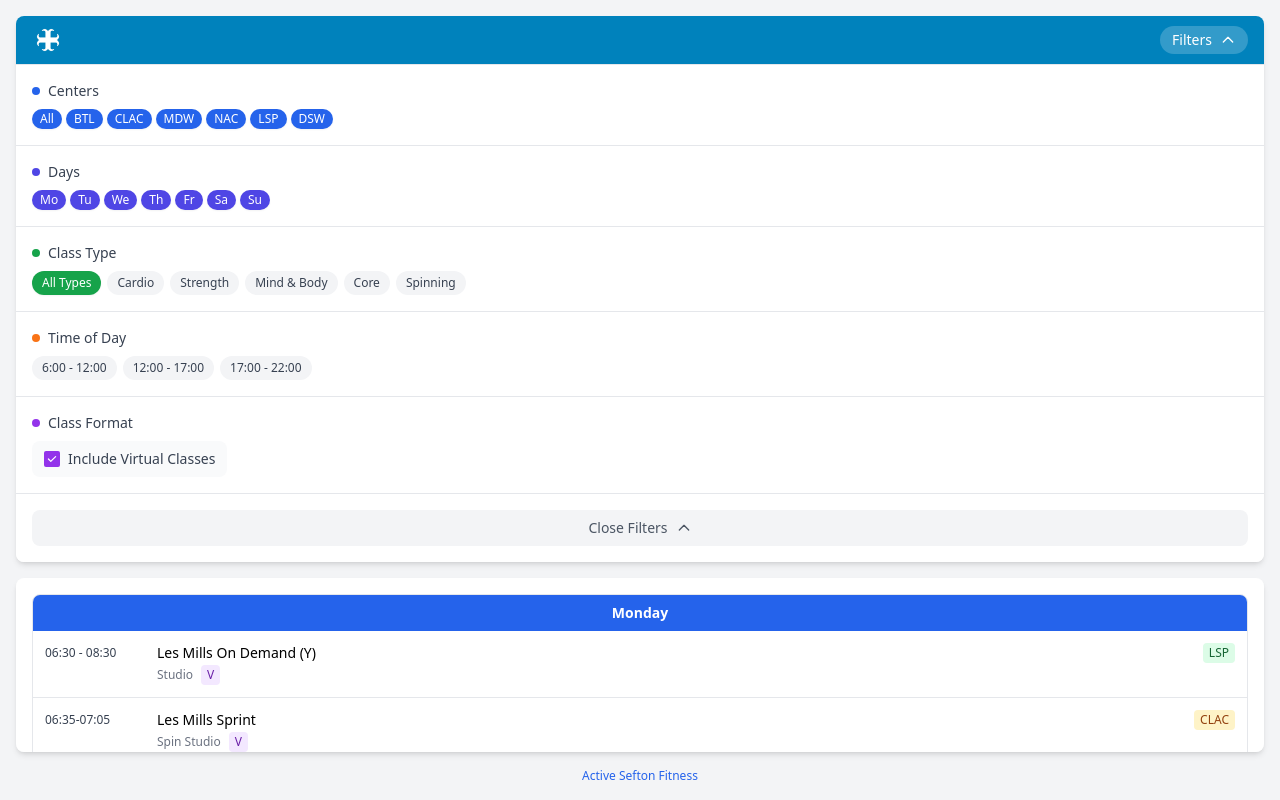
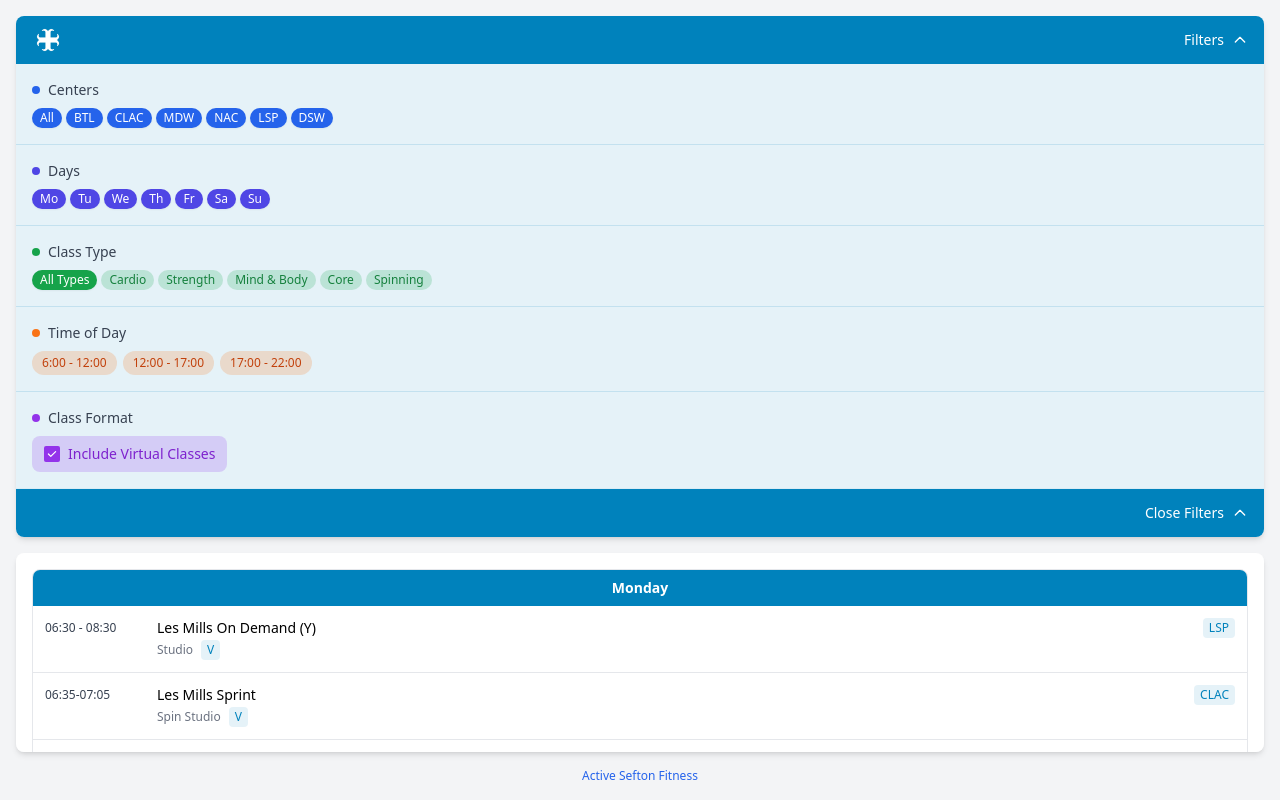
Before and after one commit to johnnyhawk02/fitness-timetable-app, a React (Create React App) app: page / in a window 1280 px wide. Both pictures are taken after a click on the button "Filters". Built offline with nearby package versions, Linux system fonts and the light colour scheme.

Commit message:
Refactor FitnessTimetable UI with consistent color scheme and improved filter interactions

```diff
--- a/src/components/FitnessTimetable.jsx
+++ b/src/components/FitnessTimetable.jsx
@@ -648,12 +648,12 @@ const FitnessTimetable = () => {
       {/* Header and main filter toggle */}
       <div className="bg-white rounded-lg shadow-md overflow-hidden">
         {/* App header */}
-        <div className="bg-[rgb(0,130,188)] px-4 py-2 flex justify-between items-center">
+        <button
+          onClick={toggleFilters}
+          className="w-full bg-[rgb(0,130,188)] px-4 py-2 flex justify-between items-center hover:bg-[rgb(0,130,188)]/90 transition-colors"
+        >
           <img src="/images/logo.jpg" alt="Active Sefton Fitness" className="h-8 object-contain" />
-          <button
-            onClick={toggleFilters}
-            className="flex items-center text-sm font-medium text-white bg-white/20 hover:bg-white/30 transition-colors rounded-full px-3 py-1"
-          >
+          <div className="flex items-center text-sm font-medium text-white">
             <span className="mr-1">Filters</span>
             {getActiveFilterCount() > 0 &&
               <span className="ml-1 bg-orange-500 text-white text-xs px-1.5 py-0.5 rounded-full">
@@ -669,17 +669,17 @@ const FitnessTimetable = () => {
             >
               <path strokeLinecap="round" strokeLinejoin="round" strokeWidth="2" d="M19 9l-7 7-7-7"></path>
             </svg>
-          </button>
-        </div>
+          </div>
+        </button>
 
         {/* Filter panel wrapper - always present */}
         <div
           className={`overflow-hidden transition-all duration-300 ease-in-out ${
-            filtersExpanded ? 'max-h-[80vh] opacity-100 border-t border-gray-200' : 'max-h-0 opacity-0 border-none'
+            filtersExpanded ? 'max-h-[80vh] opacity-100' : 'max-h-0 opacity-0'
           }`}
         >
-          <div className="bg-white">
-            <div className="divide-y divide-gray-200">
+          <div className="bg-[rgb(0,130,188)]/10">
+            <div className="divide-y divide-[rgb(0,130,188)]/15">
               {/* Centers filter */}
               <div className="p-4">
                 <div className="flex items-center mb-2">
@@ -692,7 +692,7 @@ const FitnessTimetable = () => {
                     className={`px-2 py-0.5 rounded-full text-xs font-medium transition-colors ${
                       Object.values(selectedCenters).every(selected => selected)
                         ? 'bg-blue-600 text-white shadow-sm'
-                        : 'bg-gray-100 text-gray-700 hover:bg-gray-200'
+                        : 'bg-[rgb(0,130,188)]/20 text-[rgb(0,130,188)] hover:bg-[rgb(0,130,188)]/30'
                     }`}
                   >
                     All
@@ -704,7 +704,7 @@ const FitnessTimetable = () => {
                       className={`px-2 py-0.5 rounded-full text-xs font-medium transition-colors ${
                         selectedCenters[center]
                           ? 'bg-blue-600 text-white shadow-sm'
-                          : 'bg-gray-100 text-gray-700 hover:bg-gray-200'
+                          : 'bg-[rgb(0,130,188)]/20 text-[rgb(0,130,188)] hover:bg-[rgb(0,130,188)]/30'
                       }`}
                     >
                       {CENTER_ABBREVIATIONS[center] || center}
@@ -727,7 +727,7 @@ const FitnessTimetable = () => {
                       className={`px-2 py-0.5 rounded-full text-xs font-medium transition-colors ${
                         selectedDays[day]
                           ? 'bg-indigo-600 text-white shadow-sm'
-                          : 'bg-gray-100 text-gray-700 hover:bg-gray-200'
+                          : 'bg-indigo-600/20 text-indigo-700 hover:bg-indigo-600/30'
                       }`}
                     >
                       {dayAbbreviations[day]}
@@ -742,14 +742,14 @@ const FitnessTimetable = () => {
                   <div className="w-2 h-2 bg-green-600 rounded-full mr-2"></div>
                   <div className="text-sm font-medium text-gray-700">Class Type</div>
                 </div>
-                <div className="mt-2 flex flex-wrap gap-1.5">
+                <div className="mt-2 flex flex-wrap gap-1">
                   <button
                     key="all-categories"
                     onClick={() => handleCategoryChange('')}
-                    className={`px-2.5 py-1 rounded-full text-xs font-medium transition-colors ${
+                    className={`px-2 py-0.5 rounded-full text-[11px] sm:text-xs font-medium transition-colors ${
                       selectedCategory === ''
                         ? 'bg-green-600 text-white shadow-sm'
-                        : 'bg-gray-100 text-gray-700 hover:bg-gray-200'
+                        : 'bg-green-600/20 text-green-700 hover:bg-green-600/30'
                     }`}
                   >
                     All Types
@@ -758,10 +758,10 @@ const FitnessTimetable = () => {
                     <button
                       key={value}
                       onClick={() => handleCategoryChange(value)}
-                      className={`px-2.5 py-1 rounded-full text-xs font-medium transition-colors ${
+                      className={`px-2 py-0.5 rounded-full text-[11px] sm:text-xs font-medium transition-colors ${
                         selectedCategory === value
                           ? 'bg-green-600 text-white shadow-sm'
-                          : 'bg-gray-100 text-gray-700 hover:bg-gray-200'
+                          : 'bg-green-600/20 text-green-700 hover:bg-green-600/30'
                       }`}
                     >
                       {label.replace('Classes', '').trim()}
@@ -784,7 +784,7 @@ const FitnessTimetable = () => {
                       className={`px-2.5 py-1 rounded-full text-xs font-medium transition-colors ${
                         selectedTimeBlocks[key]
                           ? 'bg-orange-500 text-white shadow-sm'
-                          : 'bg-gray-100 text-gray-700 hover:bg-gray-200'
+                          : 'bg-orange-500/20 text-orange-700 hover:bg-orange-500/30'
                       }`}
                     >
                       {division.start}:00 - {division.end}:00
@@ -800,26 +800,40 @@ const FitnessTimetable = () => {
                   <div className="text-sm font-medium text-gray-700">Class Format</div>
                 </div>
                 <div
-                  className="flex items-center space-x-2 cursor-pointer px-3 py-2 rounded-lg bg-gray-50 hover:bg-gray-100 transition-colors w-fit"
+                  className="flex items-center space-x-2 cursor-pointer px-3 py-2 rounded-lg bg-purple-600/20 hover:bg-purple-600/30 transition-colors w-fit"
                   onClick={() => setIncludeVirtual(!includeVirtual)}
                 >
-                  <div className={`w-4 h-4 rounded-sm flex items-center justify-center ${includeVirtual ? 'bg-purple-600' : 'border border-gray-400 bg-white'}`}>
+                  <div className={`w-4 h-4 rounded-sm flex items-center justify-center ${includeVirtual ? 'bg-purple-600' : 'border-2 border-purple-600 bg-white'}`}>
                     {includeVirtual && <svg className="w-3 h-3 text-white" fill="currentColor" viewBox="0 0 20 20" xmlns="http://www.w3.org/2000/svg"><path fillRule="evenodd" d="M16.707 5.293a1 1 0 010 1.414l-8 8a1 1 0 01-1.414 0l-4-4a1 1 0 011.414-1.414L8 12.586l7.293-7.293a1 1 0 011.414 0z" clipRule="evenodd"></path></svg>}
                   </div>
-                  <span className="text-sm text-gray-700">Include Virtual Classes</span>
+                  <span className="text-sm text-purple-700">Include Virtual Classes</span>
                 </div>
               </div>
 
-              {/* Bottom close button */}
-              <div className="p-4 border-t border-gray-200">
+              {/* Bottom close button - styled to look like bottom half of header */}
+              <div className="sticky bottom-0 bg-white">
                 <button
                   onClick={toggleFilters}
-                  className="w-full flex items-center justify-center gap-2 text-sm font-medium text-gray-600 bg-gray-100 hover:bg-gray-200 transition-colors rounded-lg px-4 py-2"
+                  className="w-full bg-[rgb(0,130,188)] px-4 py-2 flex justify-between items-center hover:bg-[rgb(0,130,188)]/90 transition-colors"
                 >
-                  <span>Close Filters</span>
-                  <svg className="w-4 h-4" fill="none" stroke="currentColor" viewBox="0 0 24 24" xmlns="http://www.w3.org/2000/svg">
-                    <path strokeLinecap="round" strokeLinejoin="round" strokeWidth="2" d="M5 15l7-7 7 7"></path>
-                  </svg>
+                  <img src="/images/logo.jpg" alt="Active Sefton Fitness" className="h-8 object-contain invisible" />
+                  <div className="flex items-center text-sm font-medium text-white">
+                    <span className="mr-1">Close Filters</span>
+                    {getActiveFilterCount() > 0 &&
+                      <span className="ml-1 bg-orange-500 text-white text-xs px-1.5 py-0.5 rounded-full">
+                        {getActiveFilterCount()}
+                      </span>
+                    }
+                    <svg
+                      className="w-4 h-4 ml-1"
+                      fill="none"
+                      stroke="currentColor"
+                      viewBox="0 0 24 24"
+                      xmlns="http://www.w3.org/2000/svg"
+                    >
+                      <path strokeLinecap="round" strokeLinejoin="round" strokeWidth="2" d="M5 15l7-7 7 7"></path>
+                    </svg>
+                  </div>
                 </button>
               </div>
             </div>
@@ -852,29 +866,29 @@ const FitnessTimetable = () => {
             </div>
             <div className="p-4">
               {/* Class details */}
-              <div className="mb-4 bg-gray-50 p-3 rounded-md">
+              <div className="mb-4 bg-[rgb(0,130,188)]/5 p-3 rounded-md">
                 <div className="grid grid-cols-2 gap-2 text-sm">
                   <div className="flex items-center">
-                    <svg className="w-4 h-4 text-gray-500 mr-2" fill="none" stroke="currentColor" viewBox="0 0 24 24" xmlns="http://www.w3.org/2000/svg">
+                    <svg className="w-4 h-4 text-[rgb(0,130,188)] mr-2" fill="none" stroke="currentColor" viewBox="0 0 24 24" xmlns="http://www.w3.org/2000/svg">
                       <path strokeLinecap="round" strokeLinejoin="round" strokeWidth="2" d="M8 7V3m8 4V3m-9 8h10M5 21h14a2 2 0 002-2V7a2 2 0 00-2-2H5a2 2 0 00-2 2v12a2 2 0 002 2z"></path>
                     </svg>
                     <span className="text-gray-700">{selectedClassDetails.day}</span>
                   </div>
                   <div className="flex items-center">
-                    <svg className="w-4 h-4 text-gray-500 mr-2" fill="none" stroke="currentColor" viewBox="0 0 24 24" xmlns="http://www.w3.org/2000/svg">
+                    <svg className="w-4 h-4 text-[rgb(0,130,188)] mr-2" fill="none" stroke="currentColor" viewBox="0 0 24 24" xmlns="http://www.w3.org/2000/svg">
                       <path strokeLinecap="round" strokeLinejoin="round" strokeWidth="2" d="M12 8v4l3 3m6-3a9 9 0 11-18 0 9 9 0 0118 0z"></path>
                     </svg>
                     <span className="text-gray-700">{selectedClassDetails.time}</span>
                   </div>
                   <div className="flex items-center">
-                    <svg className="w-4 h-4 text-gray-500 mr-2" fill="none" stroke="currentColor" viewBox="0 0 24 24" xmlns="http://www.w3.org/2000/svg">
+                    <svg className="w-4 h-4 text-[rgb(0,130,188)] mr-2" fill="none" stroke="currentColor" viewBox="0 0 24 24" xmlns="http://www.w3.org/2000/svg">
                       <path strokeLinecap="round" strokeLinejoin="round" strokeWidth="2" d="M17.657 16.657L13.414 20.9a1.998 1.998 0 01-2.827 0l-4.244-4.243a8 8 0 1111.314 0z"></path>
                       <path strokeLinecap="round" strokeLinejoin="round" strokeWidth="2" d="M15 11a3 3 0 11-6 0 3 3 0 016 0z"></path>
                     </svg>
                     <span className="text-gray-700">{selectedClassDetails.location}</span>
                   </div>
                   <div className="flex items-center">
-                    <svg className="w-4 h-4 text-gray-500 mr-2" fill="none" stroke="currentColor" viewBox="0 0 24 24" xmlns="http://www.w3.org/2000/svg">
+                    <svg className="w-4 h-4 text-[rgb(0,130,188)] mr-2" fill="none" stroke="currentColor" viewBox="0 0 24 24" xmlns="http://www.w3.org/2000/svg">
                       <path strokeLinecap="round" strokeLinejoin="round" strokeWidth="2" d="M19 21V5a2 2 0 00-2-2H7a2 2 0 00-2 2v16m14 0h2m-2 0h-5m-9 0H3m2 0h5M9 7h1m-1 4h1m4-4h1m-1 4h1m-5 10v-5a1 1 0 011-1h2a1 1 0 011 1v5m-4 0h4"></path>
                     </svg>
                     <span className="text-gray-700">{selectedClassDetails.center}</span>
@@ -898,21 +912,7 @@ const FitnessTimetable = () => {
             return (
               <div key={day} className="bg-white rounded-lg overflow-hidden border border-gray-200">
                 <div
-                  className={`${
-                    day === 'Monday'
-                      ? 'bg-blue-600'
-                      : day === 'Tuesday'
-                      ? 'bg-green-600'
-                      : day === 'Wednesday'
-                      ? 'bg-purple-600'
-                      : day === 'Thursday'
-                      ? 'bg-orange-600'
-                      : day === 'Friday'
-                      ? 'bg-red-600'
-                      : day === 'Saturday'
-                      ? 'bg-indigo-600'
-                      : 'bg-teal-600'
-                  } text-white font-semibold py-2 px-4 text-sm`}
+                  className="bg-[rgb(0,130,188)] text-white font-semibold py-2 px-4 text-sm"
                 >
                   {day}
                 </div>
@@ -937,16 +937,16 @@ const FitnessTimetable = () => {
                             <span
                               className={`ml-2 w-fit px-1.5 py-0.5 text-xs font-medium rounded ${
                                 cls.center === 'Bootle'
-                                  ? 'bg-blue-100 text-blue-800'
+                                  ? 'bg-[rgb(0,130,188)]/10 text-[rgb(0,130,188)]'
                                   : cls.center === 'Crosby'
-                                  ? 'bg-amber-100 text-amber-800'
+                                  ? 'bg-[rgb(0,130,188)]/10 text-[rgb(0,130,188)]'
                                   : cls.center === 'Meadows'
-                                  ? 'bg-pink-100 text-pink-800'
+                                  ? 'bg-[rgb(0,130,188)]/10 text-[rgb(0,130,188)]'
                                   : cls.center === 'Netherton'
-                                  ? 'bg-purple-100 text-purple-800'
+                                  ? 'bg-[rgb(0,130,188)]/10 text-[rgb(0,130,188)]'
                                   : cls.center === 'Litherland'
-                                  ? 'bg-green-100 text-green-800'
-                                  : 'bg-indigo-100 text-indigo-800'
+                                  ? 'bg-[rgb(0,130,188)]/10 text-[rgb(0,130,188)]'
+                                  : 'bg-[rgb(0,130,188)]/10 text-[rgb(0,130,188)]'
                               }`}
                             >
                               {CENTER_ABBREVIATIONS[cls.center] || cls.center}
@@ -955,7 +955,7 @@ const FitnessTimetable = () => {
                           <div className="flex items-center text-xs text-gray-500 mt-0.5">
                             <span>{cls.location}</span>
                             {cls.virtual && (
-                              <span className="ml-2 px-1.5 py-0.5 text-xs font-medium rounded bg-purple-100 text-purple-800">
+                              <span className="ml-2 px-1.5 py-0.5 text-xs font-medium rounded bg-[rgb(0,130,188)]/10 text-[rgb(0,130,188)]">
                                 V
                               </span>
                             )}
```
